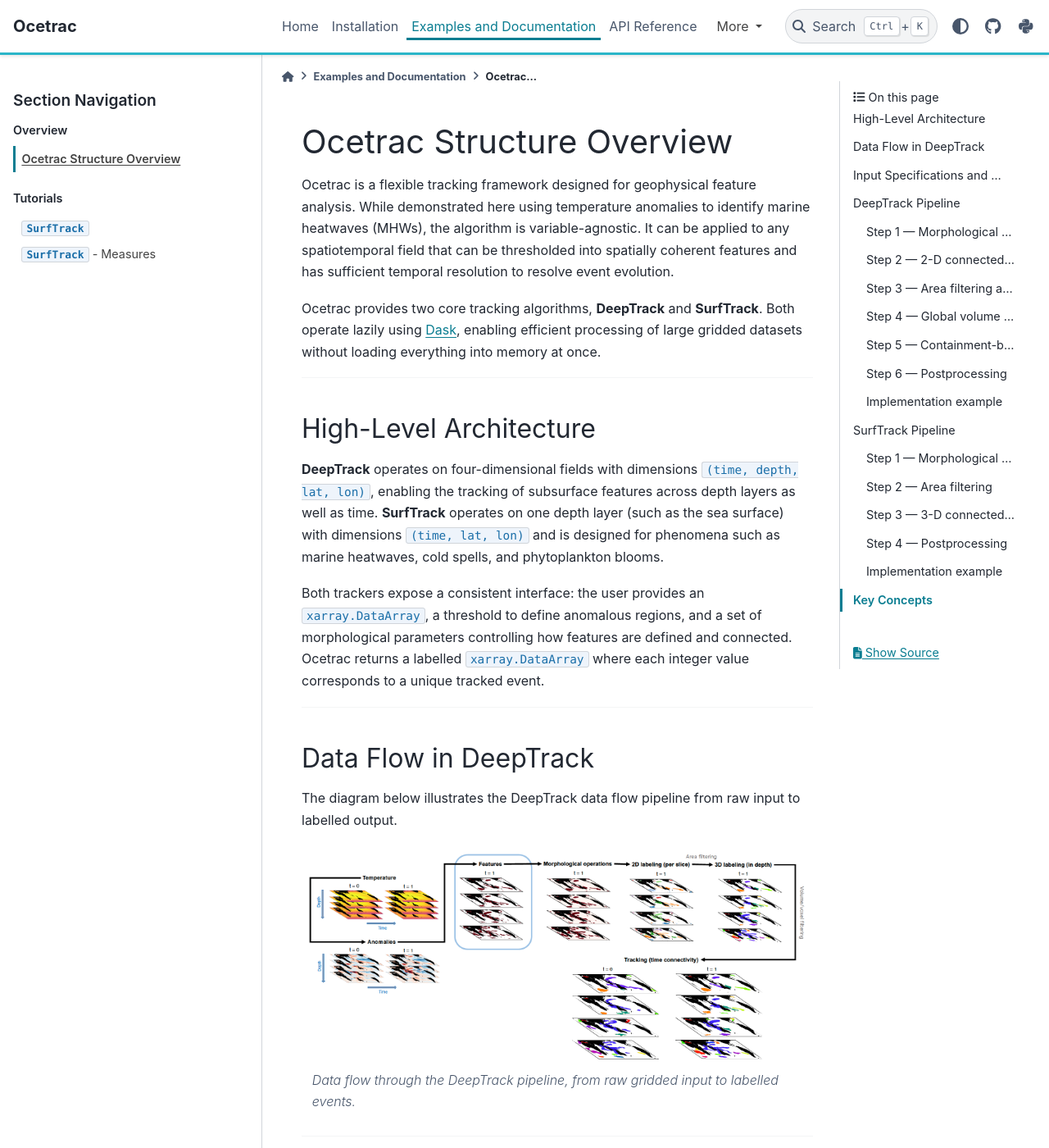
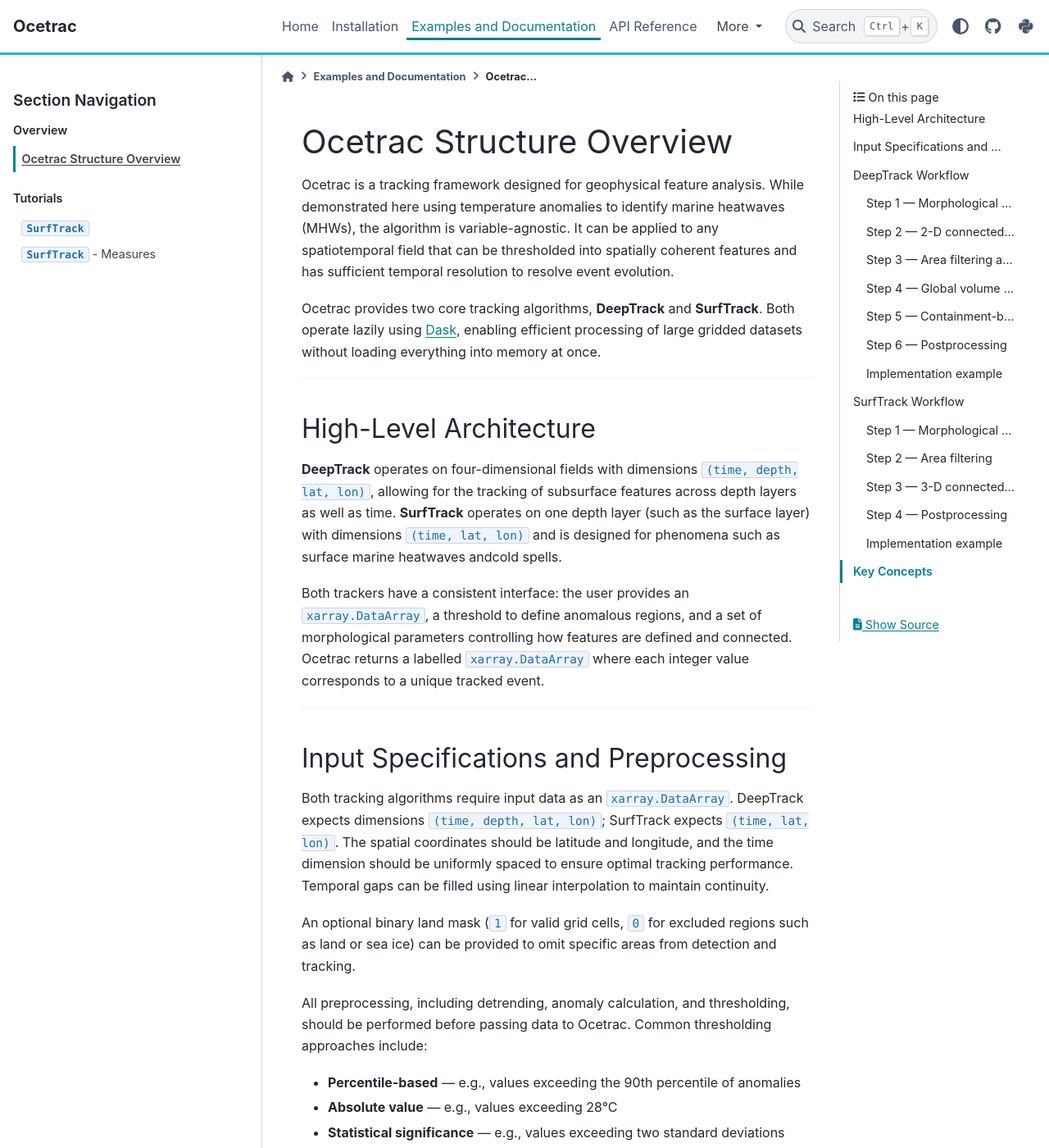
Before and after one commit to ocetrac/ocetrac, a Sphinx documentation site: the page built from docs/examples/ocetrac_overview.rst, in a window 1280 px wide and 1400 px high. Shown: the whole window at 82% size. Built offline with Sphinx 7.4.7 and the PyData theme 0.15.4, drawn with Linux system fonts in a browser that asks for light colours; pages that are not in the unit, such as notebooks, are missing from menus; the version number could not be read and is left out; some of the changed text lies outside the part shown.

Commit message:
small edits to overview

```diff
--- a/docs/examples/ocetrac_overview.rst
+++ b/docs/examples/ocetrac_overview.rst
@@ -1,7 +1,7 @@
 Ocetrac Structure Overview
 ==========================
 
-Ocetrac is a flexible tracking framework designed for geophysical feature analysis. While
+Ocetrac is a tracking framework designed for geophysical feature analysis. While
 demonstrated here using temperature anomalies to identify marine heatwaves
 (MHWs), the algorithm is variable-agnostic. It can be applied to any spatiotemporal field
 that can be thresholded into spatially coherent features and has sufficient temporal resolution
@@ -17,38 +17,24 @@
 -----------------------
 
 **DeepTrack** operates on four-dimensional fields with dimensions
-``(time, depth, lat, lon)``, enabling the tracking of subsurface features across depth layers
-as well as time. **SurfTrack** operates on one depth layer (such as the sea surface) with
-dimensions ``(time, lat, lon)`` and is designed for phenomena such as marine heatwaves, cold
-spells, and phytoplankton blooms.
+``(time, depth, lat, lon)``, allowing for the tracking of subsurface features across depth layers
+as well as time. **SurfTrack** operates on one depth layer (such as the surface layer) with
+dimensions ``(time, lat, lon)`` and is designed for phenomena such as surface marine heatwaves andcold
+spells.
 
-Both trackers expose a consistent interface: the user provides an ``xarray.DataArray``, a
+Both trackers have a consistent interface: the user provides an ``xarray.DataArray``, a
 threshold to define anomalous regions, and a set of morphological parameters controlling how
 features are defined and connected. Ocetrac returns a labelled ``xarray.DataArray`` where each
 integer value corresponds to a unique tracked event.
 
 ----
 
-Data Flow in DeepTrack
----------
-
-The diagram below illustrates the DeepTrack data flow pipeline from raw input to labelled output.
-
-.. figure:: /_static/deeptrack_dataflow_ss.png
-   :alt: DeepTrack data flow diagram
-   :align: center
-   :width: 100%
-
-   *Data flow through the DeepTrack pipeline, from raw gridded input to labelled events.*
-
-----
-
 Input Specifications and Preprocessing
 ---------------------------------------
 
-Both trackers require input data as an ``xarray.DataArray``. DeepTrack expects dimensions
+Both tracking algorithms require input data as an ``xarray.DataArray``. DeepTrack expects dimensions
 ``(time, depth, lat, lon)``; SurfTrack expects ``(time, lat, lon)``. The spatial coordinates
-should be regular latitude and longitude, and the time dimension should be uniformly spaced
+should be latitude and longitude, and the time dimension should be uniformly spaced
 to ensure optimal tracking performance. Temporal gaps can be filled using linear interpolation
 to maintain continuity.
 
@@ -67,9 +53,17 @@
 
 ----
 
-DeepTrack Pipeline
-------------------
+DeepTrack Workflow
+---------
 
+The diagram below illustrates the DeepTrack workflow from raw input to labelled output.
+
+.. figure:: /_static/deeptrack_dataflow_ss.png
+   :alt: DeepTrack data flow diagram
+   :align: center
+   :width: 100%
+
+----
 DeepTrack runs a six-step pipeline to produce a labelled four-dimensional event array. Each
 step can be called individually or the full pipeline can be executed in one call via
 :meth:`~ocetrac.DeepTrack.DeepTracker.run`.
@@ -77,9 +71,9 @@
 Step 1 — Morphological cleaning
 ^^^^^^^^^^^^^^^^^^^^^^^^^^^^^^^^^
 
-The input field is binarised and morphologically cleaned using a close→open sequence
-(see `Morphological operations`_ below). This produces a binary ``DataArray`` with the same
-dimensions as the input, where ``1`` marks anomalous regions and ``0`` marks background.
+The input field is binarised and morphologically cleaned using a close→open sequence. This produces a
+binary ``DataArray`` with the same dimensions as the input, where ``1`` marks anomalous regions and
+``0`` marks background.
 
 Step 2 — 2-D connected-component labelling
 ^^^^^^^^^^^^^^^^^^^^^^^^^^^^^^^^^^^^^^^^^^^
@@ -152,12 +146,12 @@
 
 ----
 
-SurfTrack Pipeline
+SurfTrack Workflow
 ------------------
 
 SurfTrack operates on three-dimensional data ``(time, lat, lon)`` and runs a four-step
 pipeline: **clean → filter → track → postprocess**. Its approach to temporal linking
-differs fundamentally from DeepTrack. Rather than linking objects timestep-by-timestep
+differs from DeepTrack. Rather than linking objects timestep-by-timestep
 using a containment score, SurfTrack applies 3-D connected-component labelling across
 the entire ``(time, lat, lon)`` cube simultaneously, which produces a looser, more
 permissive connectivity in the temporal direction.
@@ -168,8 +162,6 @@
    :alt: SurfTrack data flow diagram
    :align: center
    :width: 100%
-
-   *Data flow through the SurfTrack pipeline, from raw gridded input to labelled events.*
 
 ----
 
@@ -199,8 +191,7 @@
 - ``R`` = 6–8 grid cells (1.5–2°): Emphasises larger, more coherent structures
 - ``R`` > 8 grid cells: May merge distinct features or fail to identify valid objects
 
-For higher-resolution data, ``R`` should be scaled proportionally — for 0.125° data
-double ``R`` to maintain an equivalent physical filter scale.
+For higher-resolution data, ``R`` should be scaled proportionally.
 
 Step 2 — Area filtering
 ^^^^^^^^^^^^^^^^^^^^^^^^
@@ -208,15 +199,11 @@
 Each ``(lat, lon)`` slice is labelled with 2-D connected components, IDs are made
 consecutive across timesteps, and the date-line boundary is handled via
 ``wrap_labels`` (see below). Objects smaller than the effective area threshold are
-then discarded:
-
-.. code-block:: text
-
-   effective threshold = max(min_area_cells, percentile(areas, min_size_quartile))
-
-This dual threshold ensures that very small objects are always removed (via
-``min_area_cells``) while also adapting to the distribution of detected object sizes
-(via ``min_size_quartile``).
+then discarded. The effective threshold is defined as the maximum of an absolute minimum area
+(``min_area_cells``) and a relative area threshold based on the distribution of detected
+object sizes (the ``min_size_quartile`` percentile). This dual thresholding approach ensures
+that very small objects are always removed while also adapting to the size distribution of
+detected features in the dataset.
 
 Step 3 — 3-D connected-component labelling
 ^^^^^^^^^^^^^^^^^^^^^^^^^^^^^^^^^^^^^^^^^^^
```
